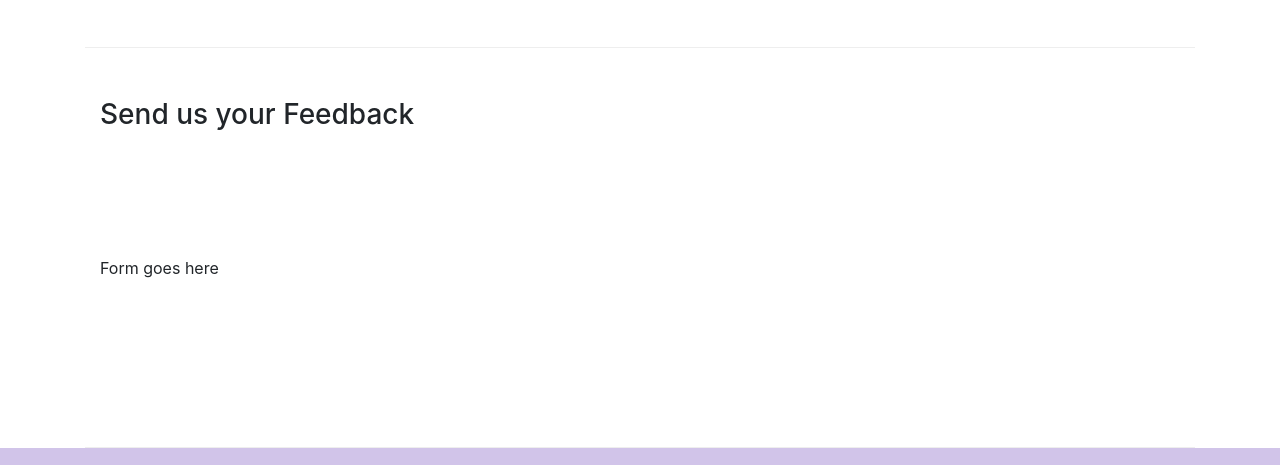
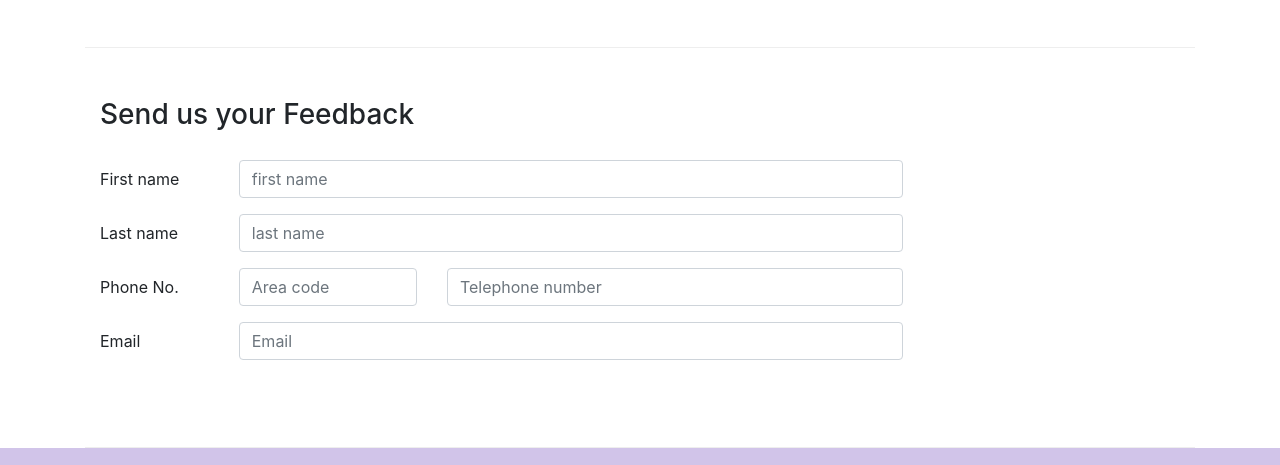
Before and after one commit to Aman16102000/Ristorante-con-Fusion-Bootstrap, a website: page contactus.html in a window 1280 px wide. Shown: the part 767-1232 px from the top of the page. Drawn offline with nearby package versions, Linux system fonts and the light colour scheme.

Commit message:
Added forms

```diff
--- a/contactus.html
+++ b/contactus.html
@@ -92,7 +92,36 @@
               <h3>Send us your Feedback</h3>
            </div>
             <div class="col-12 col-md-9">
-                Form goes here
+                <form>
+                    <div class="form-group row">
+                        <label for="firstname" class="col-sm-12 col-md-2 col-form-label">First name</label>
+                        <div class="col-sm-12 col-md-10">
+                            <input type="text" class="form-control" id="firstname" name="firstname" placeholder="first name">
+                        </div>
+                    </div>
+                    <div class="form-group row">
+                        <label for="lastname" class="col-md-2 col-form-label">Last name</label>
+                        <div class="col-md-10">
+                            <input type="text" class="form-control " placeholder="last name" name="lastname" id="lastname">
+                        </div>
+                    </div>
+                    <div class="form-group row">
+                        <label for="phonenumber" class="col-md-2 col-form-label">Phone No.</label>
+                            <div class="col-4 col-md-3">
+                                <input type="tel" class="form-control" placeholder="Area code" name="areacode" id="phonenumber">
+                            </div>
+                            <div class="col-6 col-md-7">
+                                <input type="tel" class="form-control" placeholder="Telephone number"  name="telnum"id="phonenumber">
+                            </div>
+
+                    </div>
+                    <div class="form-group row">
+                        <label for="email" class="col-md-2 col-form-label">Email</label>
+                        <div class="col-12 col-md-10">
+                            <input class="form-control" type="text" placeholder="Email" id="email">
+                        </div>
+                    </div>
+                </form>
             </div>
              <div class="col-12 col-md">
             </div>
```
